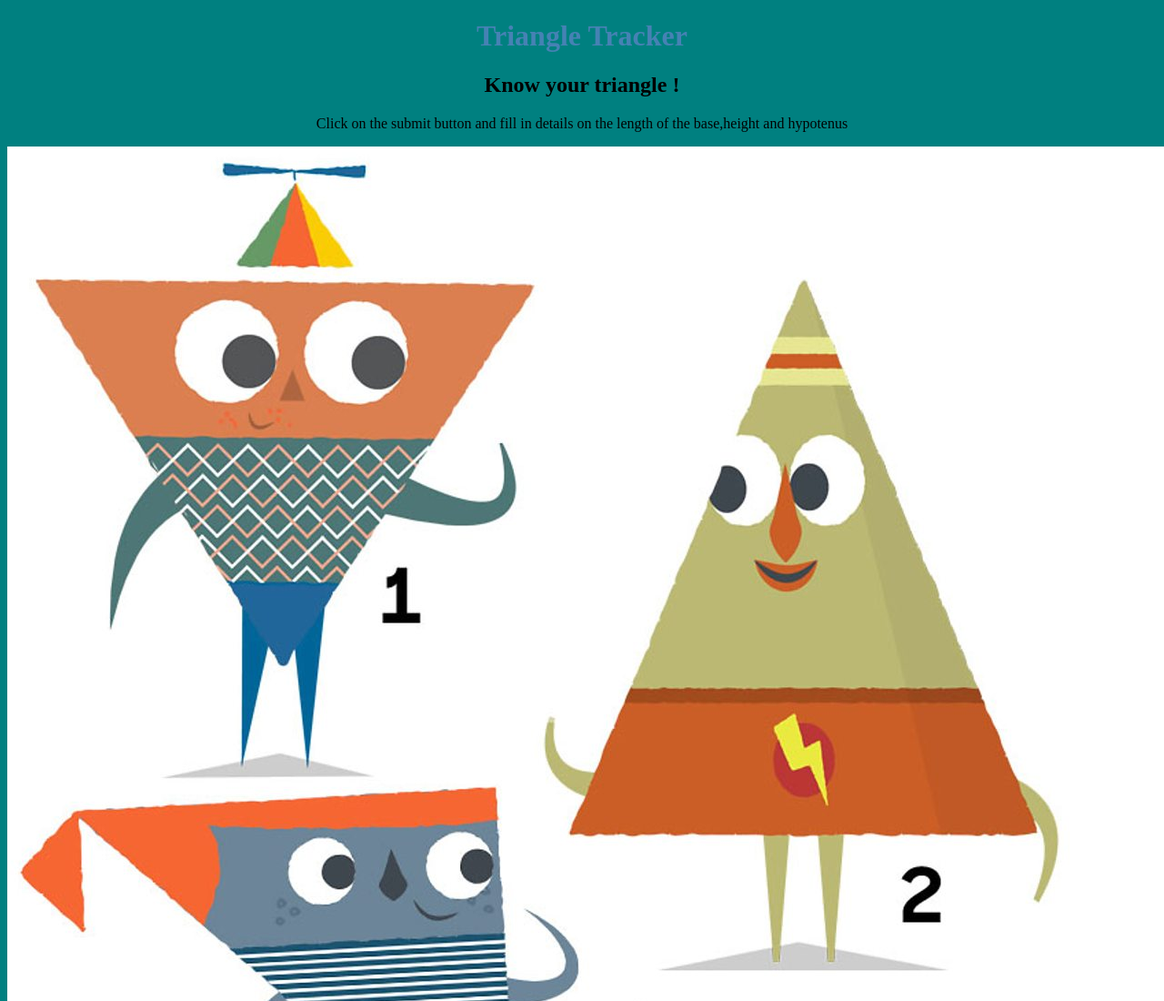
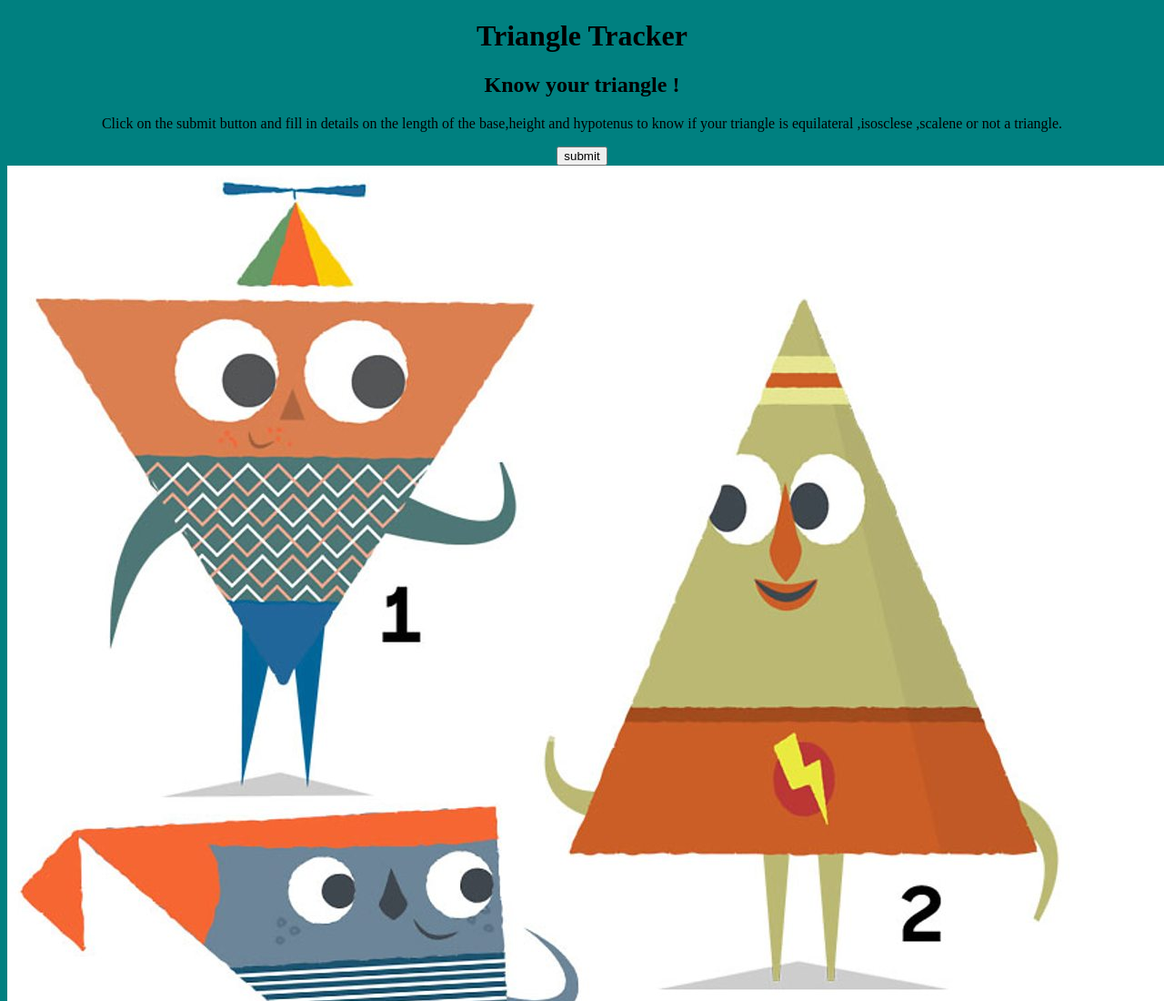
Before and after one commit to chiriket/Triangle-Tracker, a plain HTML site: page index.html in a window 1280 px wide. Shown: the top 1100 px of the page at 91% size. Drawn offline with Linux system fonts and the light colour scheme.

Commit message:
css changes

```diff
--- a/css/style.css
+++ b/css/style.css
@@ -3,8 +3,6 @@ body {
   background-color: teal
 }
 img{
-
+  height: 25px
+  width: 75px
 }
-h1{
-  color: steelblue;
-}
--- a/index.html
+++ b/index.html
@@ -7,9 +7,10 @@
   <body>
     <h1>Triangle Tracker</h1>
     <h2>Know your triangle !</h2>
-    <p>Click on the submit button and fill in details on the length of the base,height and hypotenus</p>
-     <img src="image/p061bj1k.jpg" alt="triangle image">
-    <script src="js/script.js"></script>
+    <p>Click on the submit button and fill in details on the length of the base,height and hypotenus
+    to know if your triangle is equilateral ,isosclese ,scalene or not a triangle.</p>
+     <script src="js/script.js"></script>
     <button type= "button" onclick = "Triangle()">submit</button>
+    <img src="image/p061bj1k.jpg" alt="triangle image">
   </body>
 </html
```
Also changed, not shown: 1 other file.
